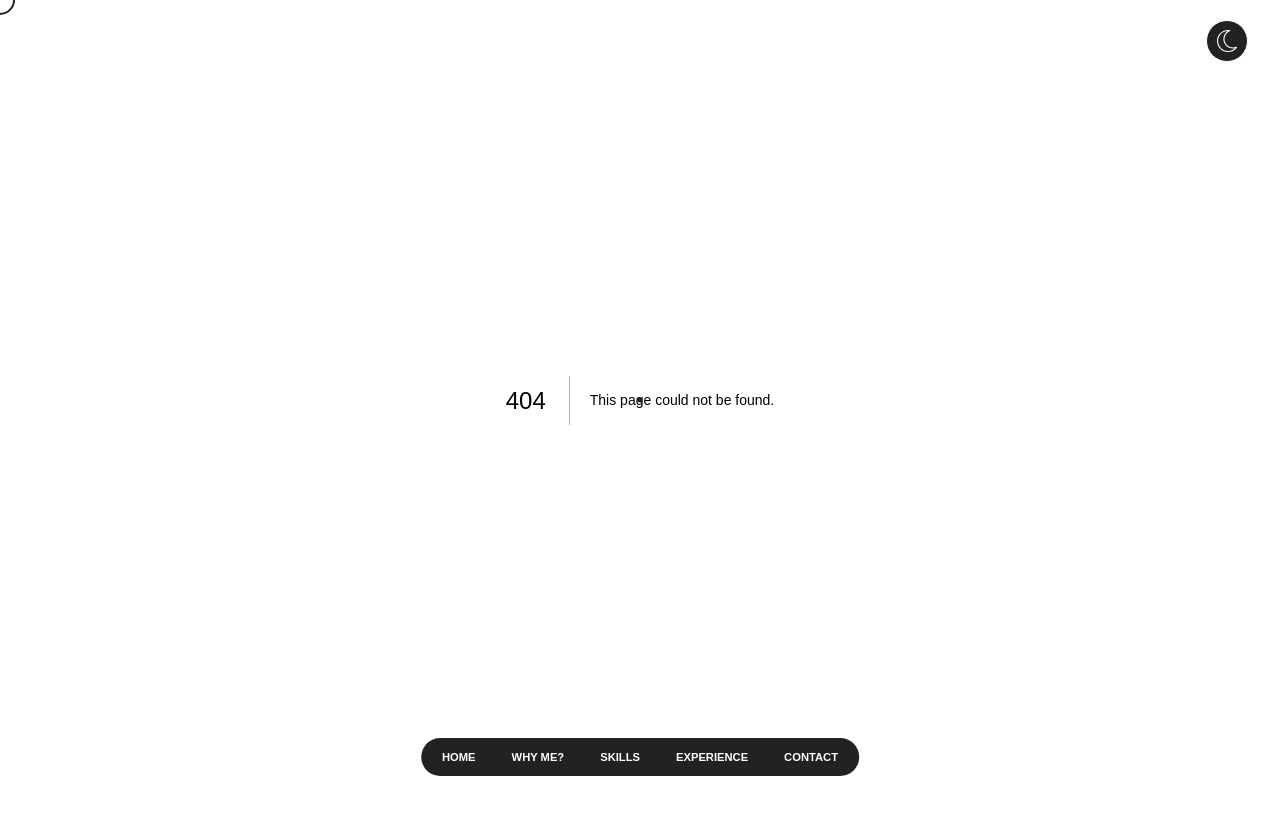
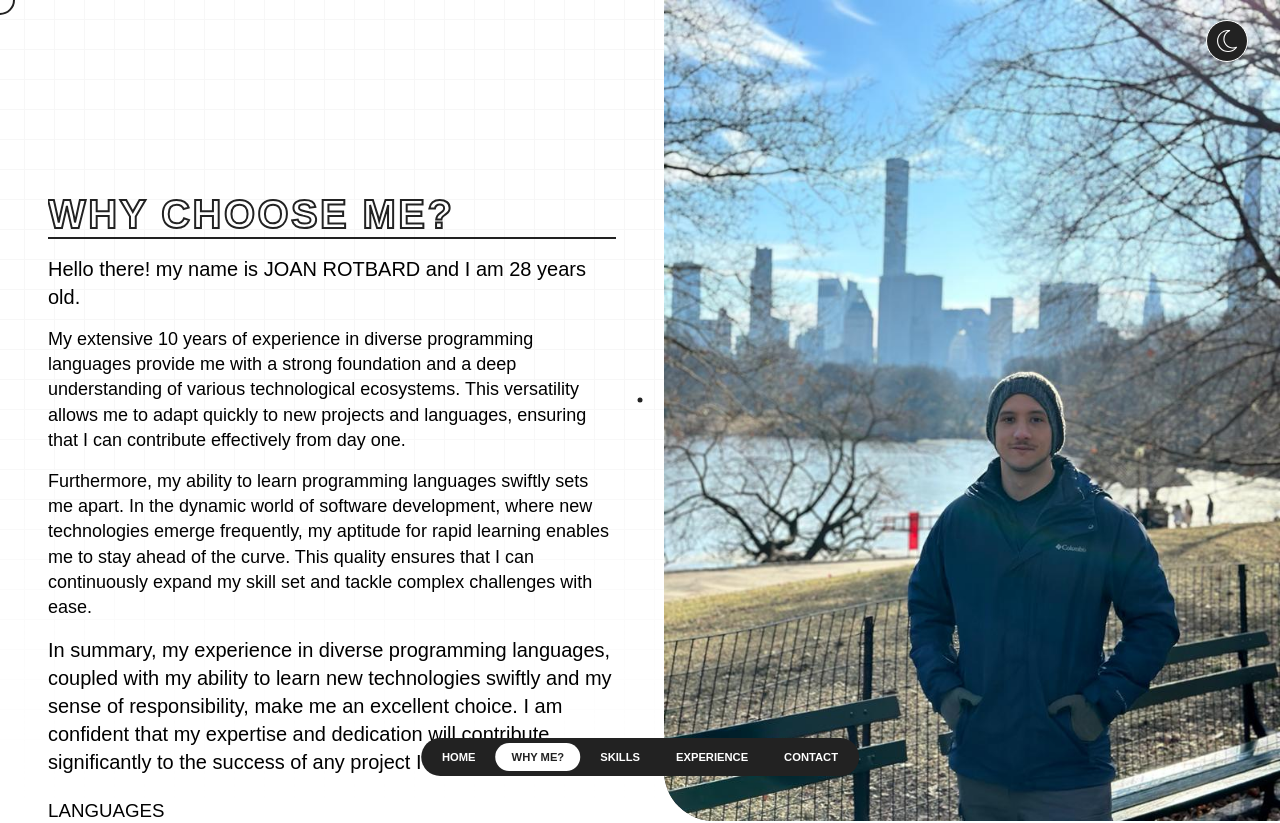
Before and after one commit to joanrotbard/personal-website, a Next.js app: page /whyme in a window 1280 px wide. Before the commit this address had no page. Shown: the top 823 px of the page. Before the commit the page ends 800 px from the top, so only its background shows below. Built offline with nearby package versions, Linux system fonts and the light colour scheme; a web font is replaced by a local one.

Commit message:
change page name

```diff
--- a/Components/Navigation.tsx
+++ b/Components/Navigation.tsx
@@ -36,8 +36,8 @@ export default function Navigation() {
           <li>Home</li>
         </Link>
         <Link
-          href="/about"
-          className={`${router.pathname == "/about" ? "active" : ""}`}
+          href="/whyme"
+          className={`${router.pathname == "/whyme" ? "active" : ""}`}
           onMouseEnter={() => cursorChangeHandler("hovered")}
           onMouseLeave={() => cursorChangeHandler("")}
           onClick={closeNavMenu}
--- a/pages/index.tsx
+++ b/pages/index.tsx
@@ -96,7 +96,7 @@ export default function Home() {
           </div>
           <motion.h3 variants={item}>
             <Link
-              href="/about"
+              href="/whyme"
               onMouseEnter={() => cursorChangeHandler("hovered")}
               onMouseLeave={() => cursorChangeHandler("")}
             >
--- a/pages/about.tsx
+++ b/pages/whyme.tsx
@@ -8,7 +8,7 @@ import { container, item } from "../animation";
 import { useContext } from "react";
 import { MouseContext } from "../context/mouseContext";
 
-export default function about() {
+export default function whyme() {
   const { cursorChangeHandler } = useContext(MouseContext);
 
   const initialData = {
@@ -45,7 +45,7 @@ export default function about() {
   return (
     <>
       <Head>
-        <title>JOAN ROTBARD | About</title>
+        <title>JOAN ROTBARD | whyme</title>
         <meta
           name="description"
           content=""
@@ -109,7 +109,7 @@ export default function about() {
             transition={{ delay: 0.1, duration: 0.5 }}
             className="about-left__important-text"
           >
-            In summary, my extensive experience in diverse programming languages, coupled with my ability to learn new technologies swiftly and my sense of responsibility, make me an excellent choice. I am confident that my expertise and dedication will contribute significantly to the success of any project I undertake.
+            In summary, my experience in diverse programming languages, coupled with my ability to learn new technologies swiftly and my sense of responsibility, make me an excellent choice. I am confident that my expertise and dedication will contribute significantly to the success of any project I undertake.
           </motion.p>
 
           <div className="about-left__langs">
```
Also changed, not shown: pages/_app.tsx (+0 -21 lines).
